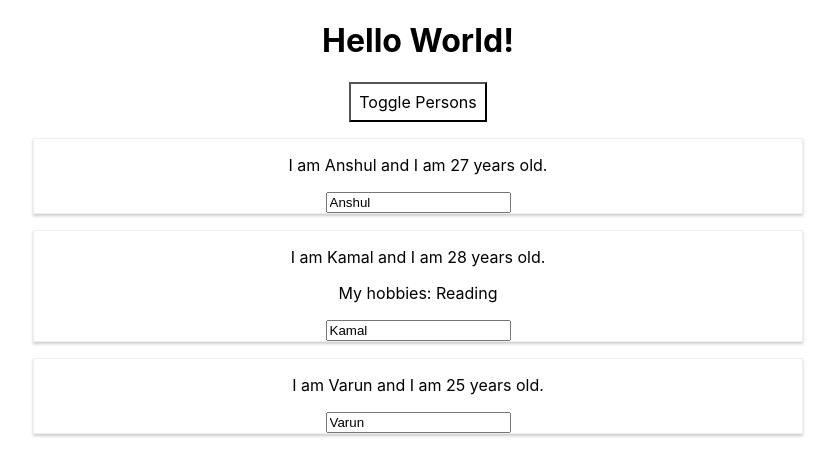
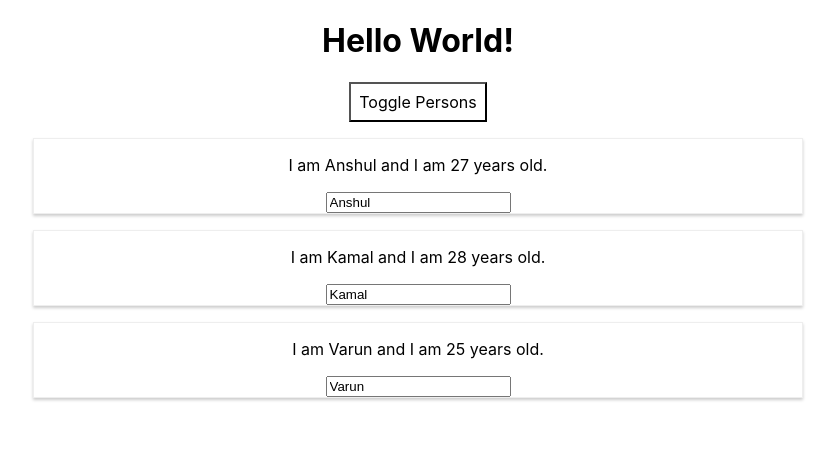
Before and after one commit to anshulrts/react-guide, a React (Create React App) app: page / in a window 1280 px wide. Both pictures are taken after a click on the button "Toggle Persons". Shown: the top 476 px of the page, without its empty margins (222-1057 px from the left). Built offline with nearby package versions, Linux system fonts and the light colour scheme.

Commit message:
Outputting list using map()

```diff
--- a/src/App.js
+++ b/src/App.js
@@ -51,16 +51,14 @@ class App extends Component {
     if (this.state.showPersons) {
       persons = (
         <div>
-        <Person name={this.state.persons[0].name} age={this.state.persons[0].age} />
-        <Person
-          name={this.state.persons[1].name}
-          age={this.state.persons[1].age}
-          clickPara={this.switchNameHandler.bind(this, 'Max!')}
-          changed={this.nameChanged}
-        >
-          My hobbies: Reading
-        </Person>
-        <Person name={this.state.persons[2].name} age={this.state.persons[2].age} />
+        {
+          this.state.persons.map(person => {
+            return <Person
+              name={person.name}
+              age={person.age}
+              />
+          })
+        }
         </div>
       );
     }
```
